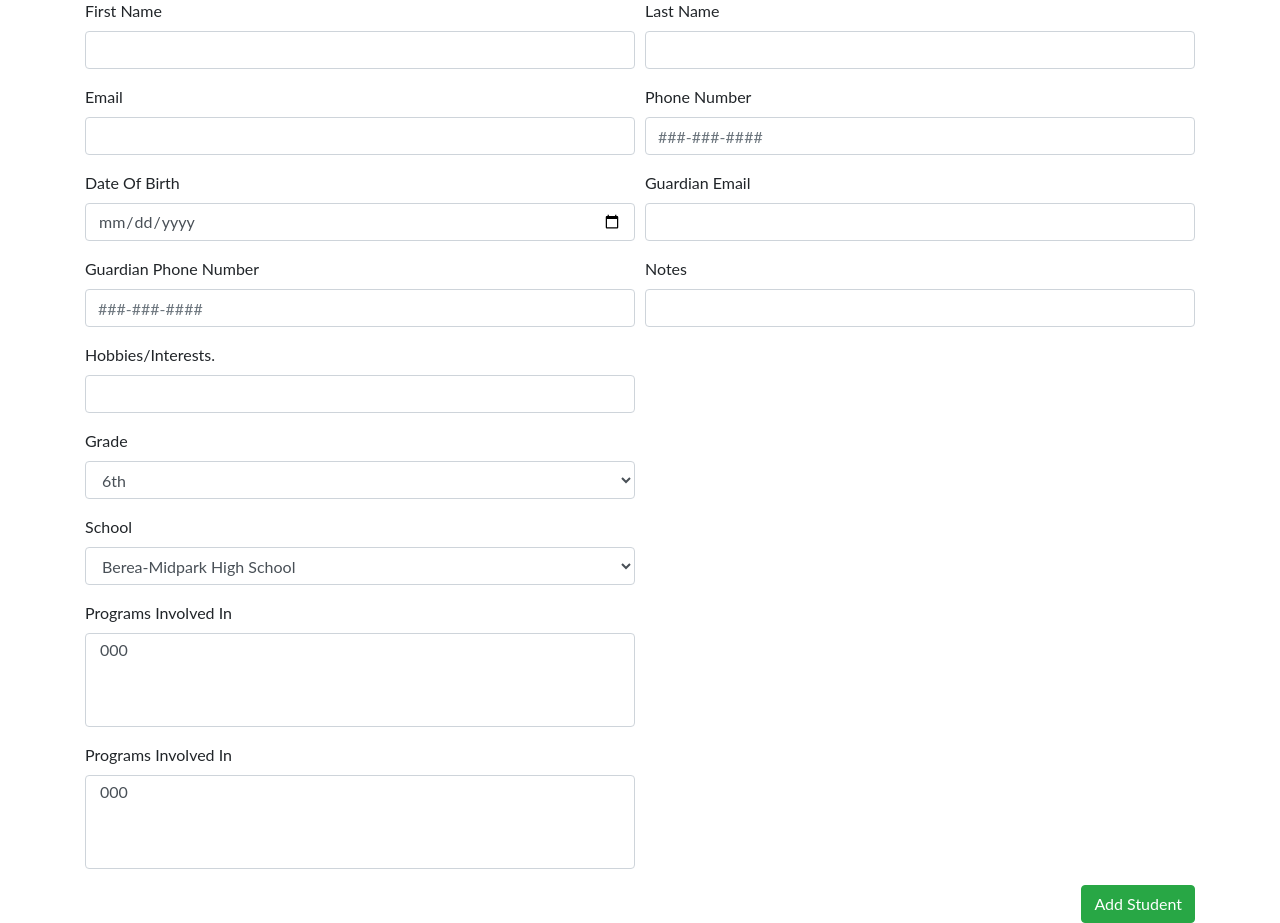
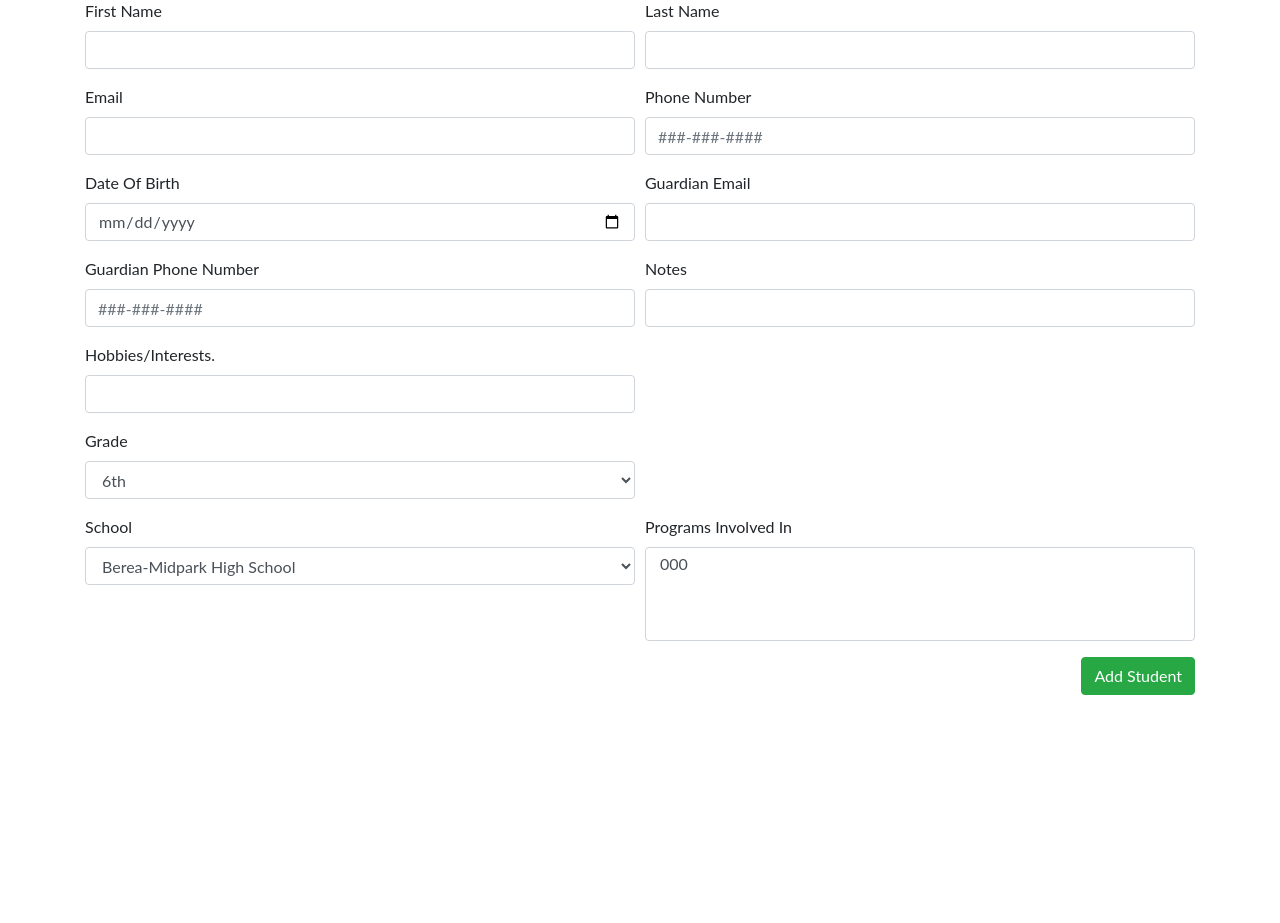
Before and after one commit to metalmerge/student-profiles, a Node server app: page /add in a window 1280 px wide. Shown: the part 46-969 px from the top of the page. After the commit the page ends 741 px from the top, so only its background shows below. Run offline with Node 20, Linux system fonts and the light colour scheme; tables that the repository leaves empty hold one stand-in row (values such as "Sample post"); some libraries are stand-ins or nearby versions.

Commit message:
ordering fixes for form

```diff
--- a/views/edit-student.ejs
+++ b/views/edit-student.ejs
@@ -71,11 +71,9 @@
 				<% } %>
 			</select>
 		</div>
-	</div>
-	<div class="form-row">
 		<div class="form-group col-md-6">
 			<label for="program_list">Programs Involved In</label>
-			<select class="form-control" name="program_list" id="program_list" multiple onchange="noteReveal()">
+			<select class="form-control" name="program_list" multiple>
 				<% for (let i = 0; i < programs.length; i++) { %>
 					<option><%= programs[i].program_id_number %></option>
 				<% } %>
@@ -86,20 +84,6 @@
 		<div class="form-group col-md-6" <% if (add) { %> style="display: none" <%}%>>
 			<label for="id_number">Student ID</label>
 			<input type="text" class="form-control" name="id_number" value="<%=student.id_number%>" readonly required>
-		</div>
-	</div>
-	<div class="form-row">
-		<div class="form-group col-md-6" <% if (add) { %> style="display: none" <%}%>>
-			<label for="id_number">Student ID</label>
-			<input type="text" class="form-control" name="id_number" value="<%=student.id_number%>" readonly required>
-		</div>
-		<div class="form-group col-md-6">
-			<label for="program_list">Programs Involved In</label>
-			<select class="form-control" name="program_list" multiple>
-				<% for (let i = 0; i < programs.length; i++) { %>
-					<option><%= programs[i].program_id_number %></option>
-				<% } %>
-			</select>
 		</div>
 	</div>
 		<button type="submit" class="btn btn-success float-right"><%= add ? 'Add' : 'Update' %> Student</button>
```
